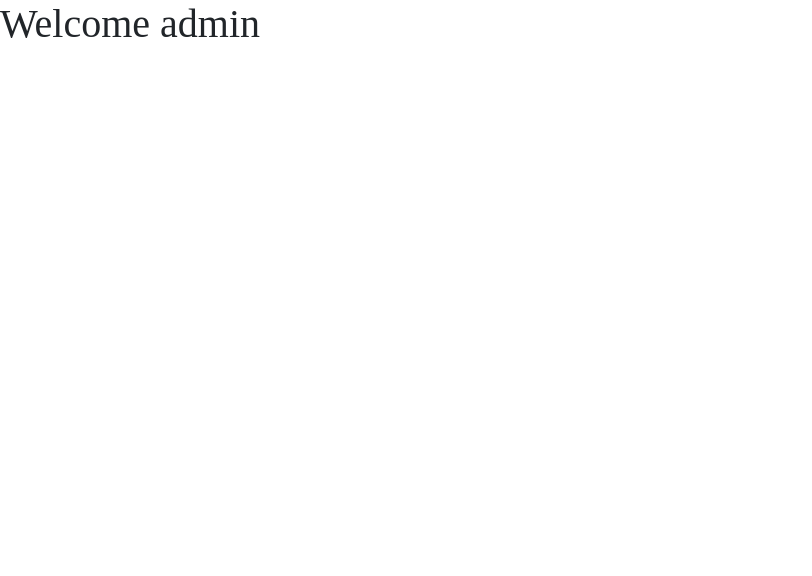
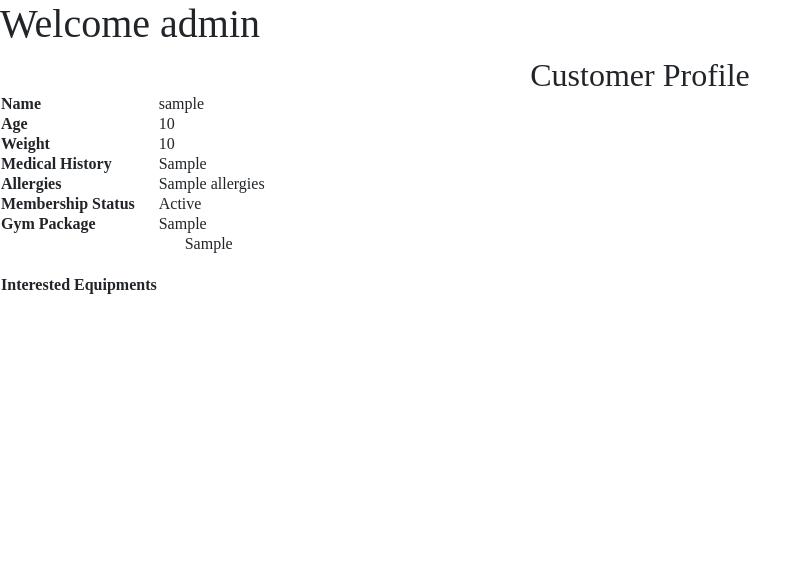
Before and after one commit to aadhityasw/GymKhaana, a Django app: template GymKhaana/templates/Customer/profile.html in a window 1280 px wide. Shown: the part 100-676 px from the top of the page, without its empty margins (0-812 px from the left). Run offline with Django 3.2, Linux system fonts and the light colour scheme; a user stored in the database is signed in; tables that the repository leaves empty hold one stand-in row (values such as "Sample post"); the template is opened without the code that fills it: most values are stand-ins (such as "Sample title", 1, 10 or a date in 2020); parts of the project's set-up code (start-up, migrations or seed data) failed here and were passed over; some libraries are stand-ins or nearby versions.

Commit message:
Created a Customer Profile
Display Customer profile has been created.
But designing is needed for this.

```diff
--- a/GymKhaana/gymnasium/models.py
+++ b/GymKhaana/gymnasium/models.py
@@ -1,5 +1,5 @@
 from django.db import models
-from users.models import CustomUser;
+#from users.models import CustomUser;
 
 class Equipmenttype(models.Model) :
     name = models.CharField(max_length=200)
--- a/GymKhaana/gymnasium/urls.py
+++ b/GymKhaana/gymnasium/urls.py
@@ -12,6 +12,6 @@ urlpatterns = [
 
     path('aquatics/', views.Aquatics, name='aquatics'),
 
-    path('customer-profile/', views.CustomerProfile, name='customer-profile'),
+    path('customer-profile/', views.DisplayCustomerProfile, name='customer-profile'),
 
 ]
--- /dev/null
+++ b/GymKhaana/static/css/customer/profile.css
@@ -0,0 +1,14 @@
+body {
+    padding: 0%;
+    margin: auto;
+}
+
+h2 {
+    margin: auto;
+    width: fit-content;
+    text-align: center;
+}
+
+ul, ul li, ul li:hover{
+    background-color: unset;
+}
--- a/GymKhaana/templates/Customer/base.html
+++ b/GymKhaana/templates/Customer/base.html
@@ -4,11 +4,11 @@
         {% block title %} Gym Khaana {% endblock %}
     </title>
     {% load static %}
+    <link rel="stylesheet" href="{% static 'bootstrap/css/bootstrap.min.css' %}">
+    <link rel="stylesheet" href="{% static 'css/gymnasium/homebase.css' %}" type="text/css">
     {% block header %}
 
     {% endblock %}
-    <link rel="stylesheet" href="{% static 'bootstrap/css/bootstrap.min.css' %}">
-    <link rel="stylesheet" href="{% static 'css/gymnasium/homebase.css' %}" type="text/css">
 </head>
 
 <body style="margin: auto;">
@@ -24,7 +24,7 @@
                 <div style="width: 50%;"></div>
             </li>
             <li>
-                <a href="/student-home">Profile</a>
+                <a href="/customer-profile">Profile</a>
             </li>
             <li>
                 <a href="#">Register</a>
--- a/GymKhaana/templates/Customer/profile.html
+++ b/GymKhaana/templates/Customer/profile.html
@@ -2,11 +2,54 @@
 {% load static %}
 
 {% block header %}
-
+    <link rel="stylesheet" href="{% static 'css/Customer/profile.css' %}" type="text/css">
 {% endblock %}
 
 {% block body %}
     {% if user.is_authenticated %}
         <h1>Welcome {{ user }}</h1>
+        <h2>Customer Profile</h1>
+        <table>
+            <tr>
+                <th>Name</th>
+                <td>{{ customer.account.username }}</td>
+            </tr>
+            <tr>
+                <th>Age</th>
+                <td>{{ customer.age }}</td>
+            </tr>
+            <tr>
+                <th>Weight</th>
+                <td>{{ customer.weight }}</td>
+            </tr>
+            <tr>
+                <th>Medical History</th>
+                <td>{{ customer.medical_history }}</td>
+            </tr>
+            <tr>
+                <th>Allergies</th>
+                <td>{{ customer.allergies }}</td>
+            </tr>
+            <tr>
+                <th>Membership Status</th>
+                <td>{{ membership_status }}</td>
+            </tr>
+            {% if membership_status == 'Active' %}
+                <tr>
+                    <th>Gym Package</th>
+                    <td>{{ customer.gym_package }}</td>
+                </tr>
+            {% endif %}
+            <tr>
+                <th>Interested Equipments</th>
+                <td>
+                    <ul>
+                        {% for eq in customer.equipment_interest.all %}
+                            <li>{{ eq }}</li>
+                        {% endfor %}
+                    </ul>
+                </td>
+            </tr>
+        </table>
     {% endif %}
 {% endblock %}
--- a/GymKhaana/users/admin.py
+++ b/GymKhaana/users/admin.py
@@ -2,7 +2,7 @@ from django.contrib import admin
 from .models import CustomUser
 from django.contrib.auth.admin import UserAdmin
 from .forms import CustomUserCreationForm, CustomUserChangeForm
-from .models import CustomUser
+from .models import CustomUser, CustomerProfile
 
 
 class CustomUserAdmin(UserAdmin):
@@ -14,3 +14,4 @@ class CustomUserAdmin(UserAdmin):
     )
 
 admin.site.register(CustomUser, CustomUserAdmin)
+admin.site.register(CustomerProfile)
--- a/GymKhaana/users/models.py
+++ b/GymKhaana/users/models.py
@@ -1,5 +1,6 @@
 from django.db import models
 from django.contrib.auth.models import AbstractUser, UserManager
+from gymnasium.models import Equipmenttype
 
 class CustomUserManager(UserManager) :
     pass
@@ -13,3 +14,17 @@ class CustomUser(AbstractUser) :
 
     def __str__(self):
         return (self.username)
+
+
+class CustomerProfile(models.Model) :
+    account = models.ForeignKey('CustomUser', on_delete=models.CASCADE, related_name="profile")
+    medical_history = models.TextField(max_length=1000)
+    age = models.IntegerField(null=False, blank=False)
+    weight = models.IntegerField(null=False, blank=False)
+    allergies = models.TextField(max_length=500)
+    address = models.TextField(max_length=500)
+    gym_package = models.ForeignKey('gymnasium.Package', on_delete=models.CASCADE, related_name="subscribed_package")
+    equipment_interest = models.ManyToManyField(Equipmenttype, related_name="equipment_interest")
+
+    def __str__(self):
+        return str(self.account.username)
```
Also changed, not shown: GymKhaana/gymnasium/views.py (+5 -3 lines), GymKhaana/db.sqlite3, GymKhaana/users/migrations/0002_studentprofile.py (added), GymKhaana/users/migrations/0003_auto_20200401_1825.py (added).
